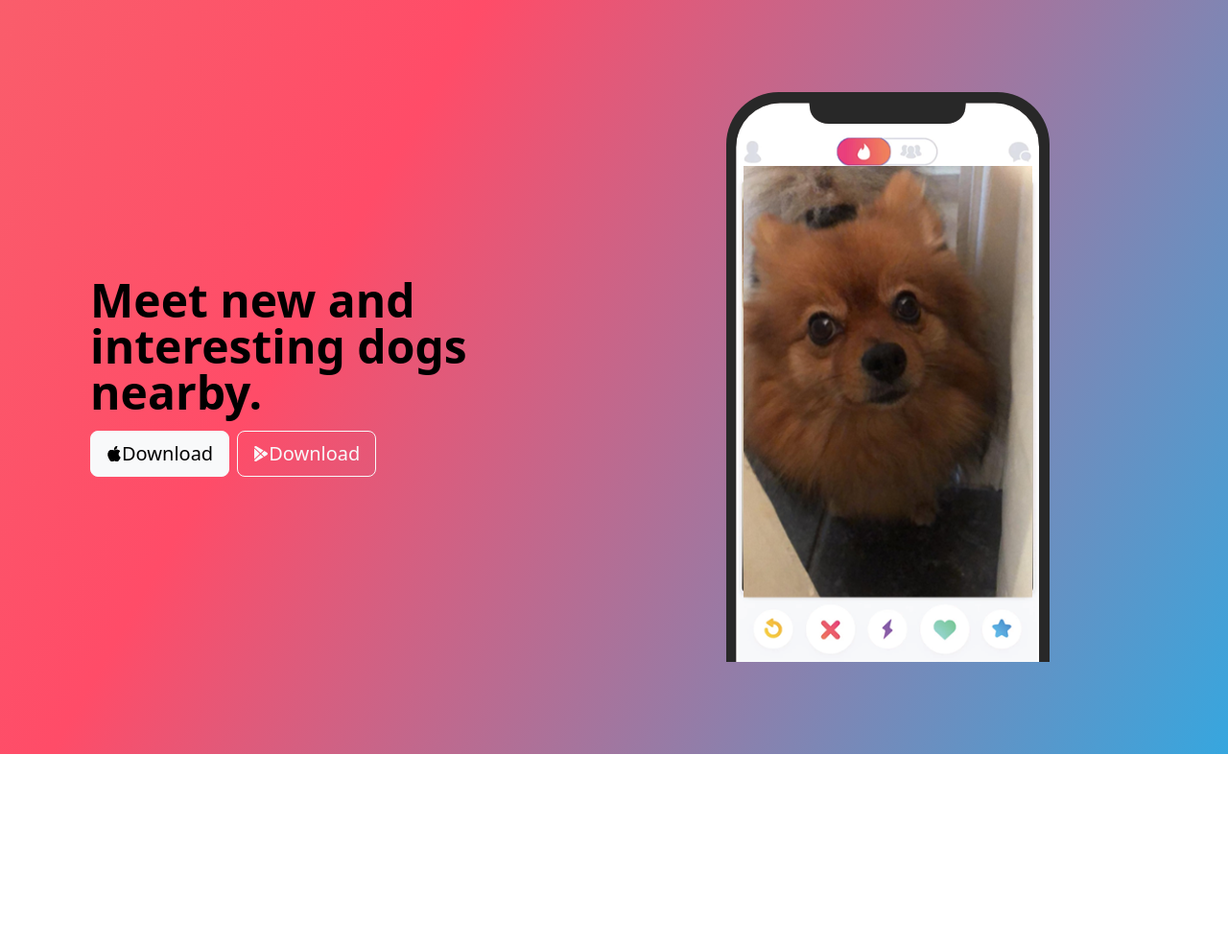
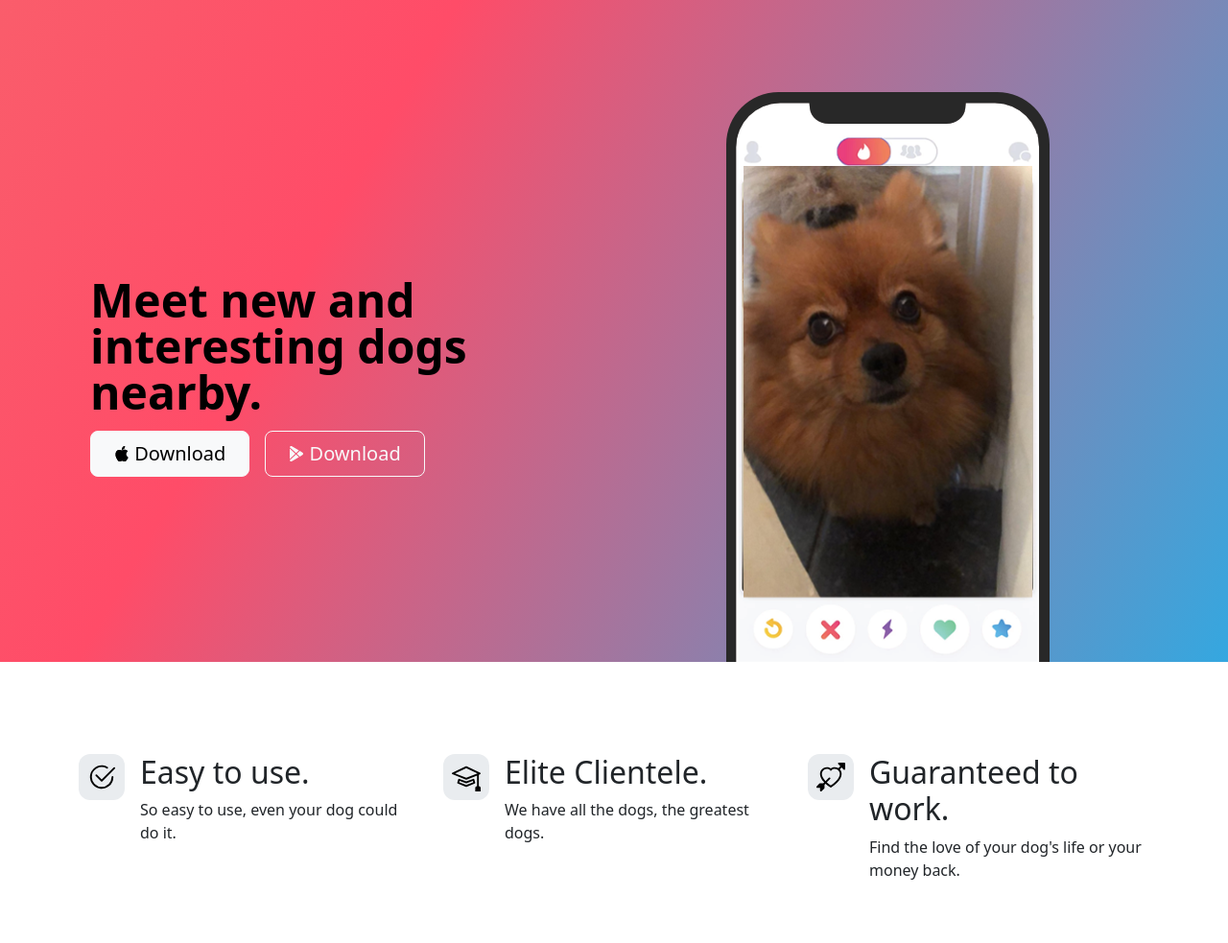
Before and after one commit to Nistay/TinDog, a plain HTML site: page index.html in a window 1280 px wide. Shown: the whole page at 96% size. Before the commit the page ends 800 px from the top, so only its background shows below. Drawn offline with nearby package versions, Linux system fonts and the light colour scheme.

Commit message:
general changes

```diff
--- a/index.html
+++ b/index.html
@@ -14,8 +14,8 @@
 
   <!-- Title -->
   <section id="title" class="gradient-background">
-    <div class="container col-xxl-8 px-4 py-5">
-      <div class="row flex-lg-row-reverse align-items-center g-5 py-5">
+    <div class="container col-xxl-8 px-4 pt-5">
+      <div class="row flex-lg-row-reverse align-items-center g-5 pt-5">
         <div class="col-10 col-sm-8 col-lg-6">
           <img src="./images/iphone(1).png" class="d-block mx-lg-auto img-fluid" alt="Bootstrap Themes" height="200"
             loading="lazy">
@@ -23,18 +23,18 @@
         <div class="col-lg-6">
           <h1 class="display-5 fw-bold text-body-emphasis lh-1 mb-3">Meet new and interesting dogs nearby.</h1>
           <div class="d-grid gap-2 d-md-flex justify-content-md-start">
-            <button type="button" class="btn btn-light btn-lg"><svg xmlns="http://www.w3.org/2000/svg" width="16"
-                height="16" fill="currentColor" class="bi bi-apple mb-1" viewBox="0 0 16 16">
+            <button type="button" class="btn btn-light btn-lg px-4 me-md-2"><svg xmlns="http://www.w3.org/2000/svg"
+                width="16" height="16" fill="currentColor" class="bi bi-apple mb-1" viewBox="0 0 16 16">
                 <path
                   d="M11.182.008C11.148-.03 9.923.023 8.857 1.18c-1.066 1.156-.902 2.482-.878 2.516.024.034 1.52.087 2.475-1.258.955-1.345.762-2.391.728-2.43Zm3.314 11.733c-.048-.096-2.325-1.234-2.113-3.422.212-2.189 1.675-2.789 1.698-2.854.023-.065-.597-.79-1.254-1.157a3.692 3.692 0 0 0-1.563-.434c-.108-.003-.483-.095-1.254.116-.508.139-1.653.589-1.968.607-.316.018-1.256-.522-2.267-.665-.647-.125-1.333.131-1.824.328-.49.196-1.422.754-2.074 2.237-.652 1.482-.311 3.83-.067 4.56.244.729.625 1.924 1.273 2.796.576.984 1.34 1.667 1.659 1.899.319.232 1.219.386 1.843.067.502-.308 1.408-.485 1.766-.472.357.013 1.061.154 1.782.539.571.197 1.111.115 1.652-.105.541-.221 1.324-1.059 2.238-2.758.347-.79.505-1.217.473-1.282Z" />
                 <path
                   d="M11.182.008C11.148-.03 9.923.023 8.857 1.18c-1.066 1.156-.902 2.482-.878 2.516.024.034 1.52.087 2.475-1.258.955-1.345.762-2.391.728-2.43Zm3.314 11.733c-.048-.096-2.325-1.234-2.113-3.422.212-2.189 1.675-2.789 1.698-2.854.023-.065-.597-.79-1.254-1.157a3.692 3.692 0 0 0-1.563-.434c-.108-.003-.483-.095-1.254.116-.508.139-1.653.589-1.968.607-.316.018-1.256-.522-2.267-.665-.647-.125-1.333.131-1.824.328-.49.196-1.422.754-2.074 2.237-.652 1.482-.311 3.83-.067 4.56.244.729.625 1.924 1.273 2.796.576.984 1.34 1.667 1.659 1.899.319.232 1.219.386 1.843.067.502-.308 1.408-.485 1.766-.472.357.013 1.061.154 1.782.539.571.197 1.111.115 1.652-.105.541-.221 1.324-1.059 2.238-2.758.347-.79.505-1.217.473-1.282Z" />
-              </svg>Download </button>
-            <button type="button" class="btn btn-outline-light btn-lg"> <svg xmlns="http://www.w3.org/2000/svg"
+              </svg> Download </button>
+            <button type="button" class="btn btn-outline-light btn-lg px-4"> <svg xmlns="http://www.w3.org/2000/svg"
                 width="16" height="16" fill="currentColor" class="bi bi-google-play mb-1" viewBox="0 0 16 16">
                 <path
                   d="M14.222 9.374c1.037-.61 1.037-2.137 0-2.748L11.528 5.04 8.32 8l3.207 2.96 2.694-1.586Zm-3.595 2.116L7.583 8.68 1.03 14.73c.201 1.029 1.36 1.61 2.303 1.055l7.294-4.295ZM1 13.396V2.603L6.846 8 1 13.396ZM1.03 1.27l6.553 6.05 3.044-2.81L3.333.215C2.39-.341 1.231.24 1.03 1.27Z" />
-              </svg>Download</button>
+              </svg> Download</button>
           </div>
         </div>
       </div>
@@ -42,8 +42,58 @@
   </section>
   <!-- Features -->
   <section id="features">
+    <div class="container mt-5">
+      <div class="row g-4 py-5 row-cols-1 row-cols-lg-3">
+        <div class="col d-flex align-items-start">
+          <div
+            class="icon-square text-body-emphasis bg-body-secondary d-inline-flex align-items-center justify-content-center fs-4 flex-shrink-0 me-3">
+            <svg xmlns="http://www.w3.org/2000/svg" height="30" fill="currentColor" class="bi bi-check2-circle"
+              viewBox="0 0 16 16">
+              <path
+                d="M2.5 8a5.5 5.5 0 0 1 8.25-4.764.5.5 0 0 0 .5-.866A6.5 6.5 0 1 0 14.5 8a.5.5 0 0 0-1 0 5.5 5.5 0 1 1-11 0z" />
+              <path
+                d="M15.354 3.354a.5.5 0 0 0-.708-.708L8 9.293 5.354 6.646a.5.5 0 1 0-.708.708l3 3a.5.5 0 0 0 .708 0l7-7z" />
+            </svg>
+          </div>
+          <div>
+            <h3 class="fs-2">Easy to use.</h3>
+            <p>So easy to use, even your dog could do it.</p>
+          </div>
+        </div>
+        <div class="col d-flex align-items-start">
+          <div
+            class="icon-square text-body-emphasis bg-body-secondary d-inline-flex align-items-center justify-content-center fs-4 flex-shrink-0 me-3">
+            <svg xmlns="http://www.w3.org/2000/svg" height="30" fill="currentColor" class="bi bi-mortarboard"
+              viewBox="0 0 16 16">
+              <path
+                d="M8.211 2.047a.5.5 0 0 0-.422 0l-7.5 3.5a.5.5 0 0 0 .025.917l7.5 3a.5.5 0 0 0 .372 0L14 7.14V13a1 1 0 0 0-1 1v2h3v-2a1 1 0 0 0-1-1V6.739l.686-.275a.5.5 0 0 0 .025-.917l-7.5-3.5ZM8 8.46 1.758 5.965 8 3.052l6.242 2.913L8 8.46Z" />
+              <path
+                d="M4.176 9.032a.5.5 0 0 0-.656.327l-.5 1.7a.5.5 0 0 0 .294.605l4.5 1.8a.5.5 0 0 0 .372 0l4.5-1.8a.5.5 0 0 0 .294-.605l-.5-1.7a.5.5 0 0 0-.656-.327L8 10.466 4.176 9.032Zm-.068 1.873.22-.748 3.496 1.311a.5.5 0 0 0 .352 0l3.496-1.311.22.748L8 12.46l-3.892-1.556Z" />
+            </svg>
+          </div>
+          <div>
+            <h3 class="fs-2">Elite Clientele.</h3>
+            <p>We have all the dogs, the greatest dogs.</p>
+          </div>
+        </div>
+        <div class="col d-flex align-items-start">
+          <div
+            class="icon-square text-body-emphasis bg-body-secondary d-inline-flex align-items-center justify-content-center fs-4 flex-shrink-0 me-3">
+            <svg xmlns="http://www.w3.org/2000/svg" height="30" fill="currentColor" class="bi bi-arrow-through-heart"
+              viewBox="0 0 16 16">
+              <path fill-rule="evenodd"
+                d="M2.854 15.854A.5.5 0 0 1 2 15.5V14H.5a.5.5 0 0 1-.354-.854l1.5-1.5A.5.5 0 0 1 2 11.5h1.793l.53-.53c-.771-.802-1.328-1.58-1.704-2.32-.798-1.575-.775-2.996-.213-4.092C3.426 2.565 6.18 1.809 8 3.233c1.25-.98 2.944-.928 4.212-.152L13.292 2 12.147.854A.5.5 0 0 1 12.5 0h3a.5.5 0 0 1 .5.5v3a.5.5 0 0 1-.854.354L14 2.707l-1.006 1.006c.236.248.44.531.6.845.562 1.096.585 2.517-.213 4.092-.793 1.563-2.395 3.288-5.105 5.08L8 13.912l-.276-.182a21.86 21.86 0 0 1-2.685-2.062l-.539.54V14a.5.5 0 0 1-.146.354l-1.5 1.5Zm2.893-4.894A20.419 20.419 0 0 0 8 12.71c2.456-1.666 3.827-3.207 4.489-4.512.679-1.34.607-2.42.215-3.185-.817-1.595-3.087-2.054-4.346-.761L8 4.62l-.358-.368c-1.259-1.293-3.53-.834-4.346.761-.392.766-.464 1.845.215 3.185.323.636.815 1.33 1.519 2.065l1.866-1.867a.5.5 0 1 1 .708.708L5.747 10.96Z" />
+            </svg>
+          </div>
+          <div>
+            <h3 class="fs-2">Guaranteed to work.</h3>
+            <p>Find the love of your dog's life or your money back.</p>
+          </div>
+        </div>
+      </div>
+    </div>
+  </section>
 
-  </section>
   <!-- Testimonial -->
   <section id="testimonial">
 
```
